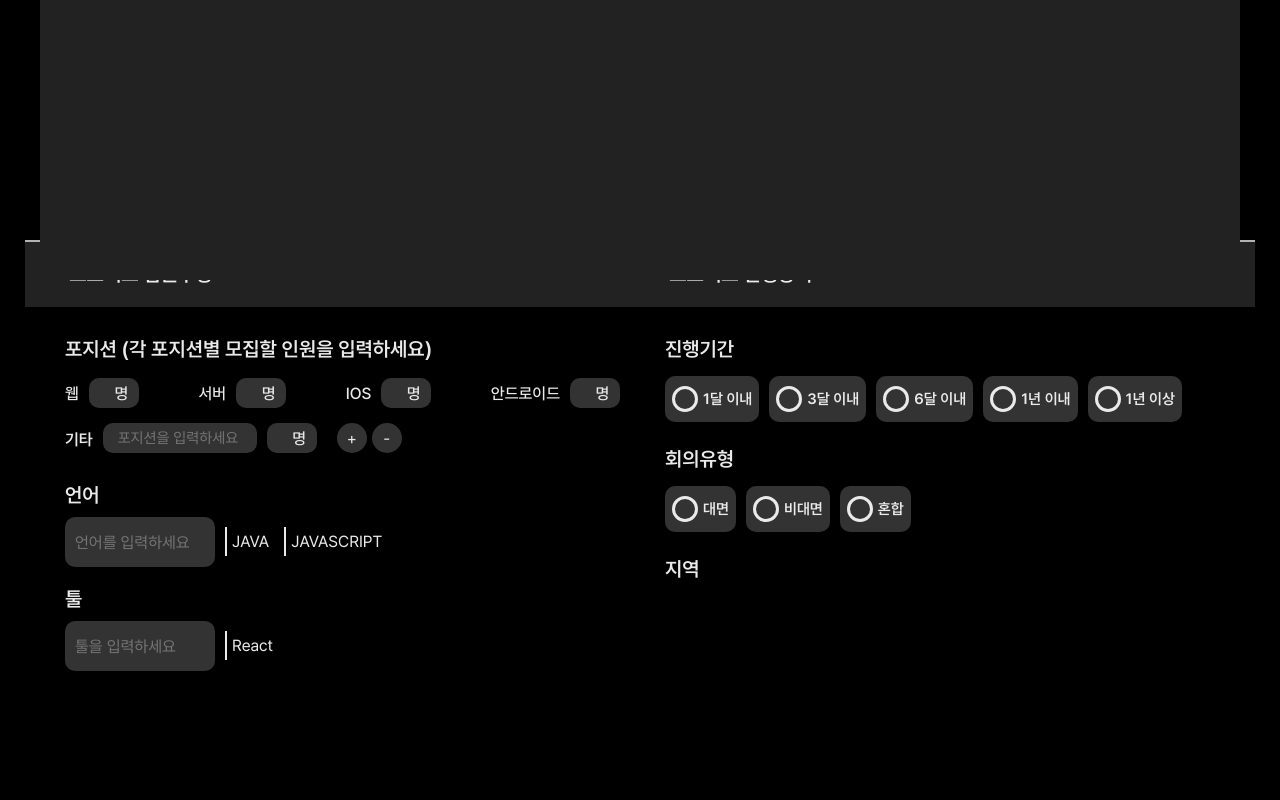
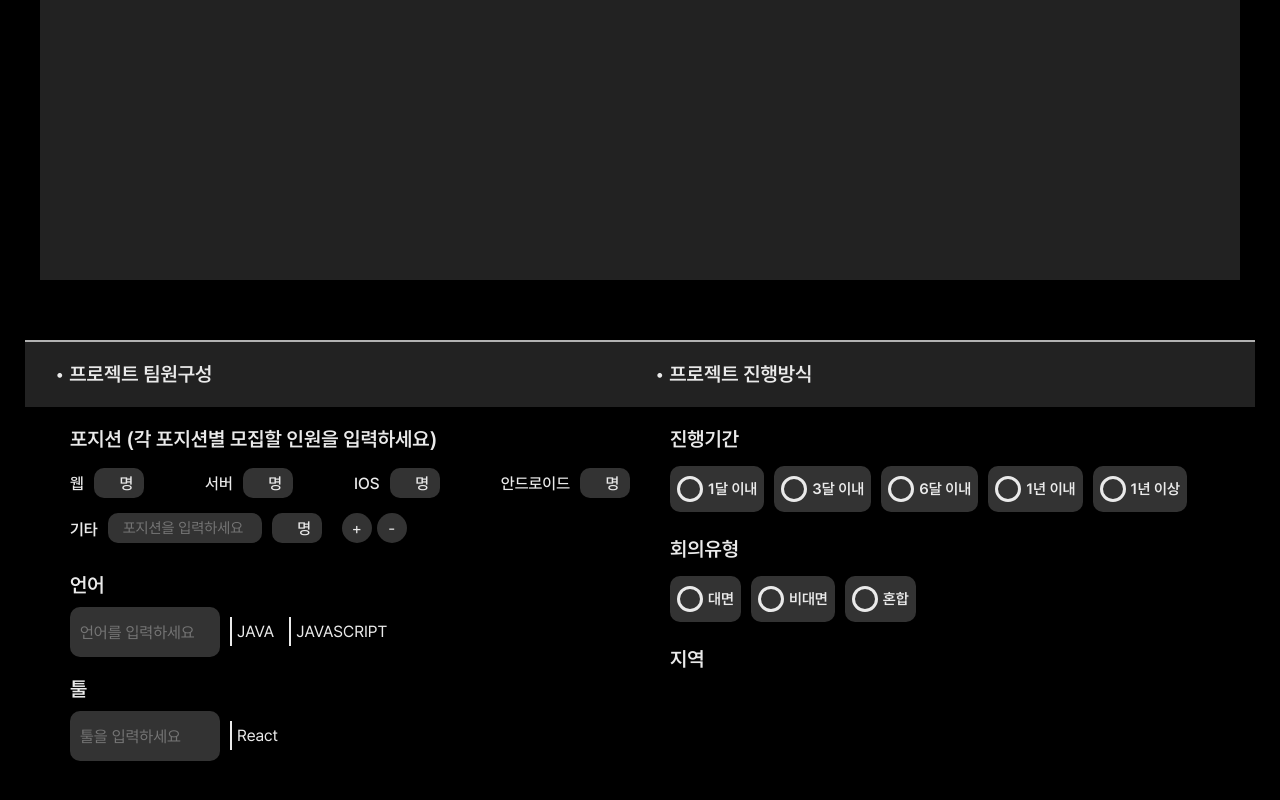
Before and after one commit to gnfnfnr/LetsGitIt, a React (Create React App) app in the folder src/main/resources/frontend/: page /TeamMatchingCreate in a window 1280 px wide. Shown: the part 680-1480 px from the top of the page. Built offline with nearby package versions, Linux system fonts and the light colour scheme.

Commit message:
style: change flex to grid

```diff
--- a/src/main/resources/frontend/src/pages/TeamMatchingCreate.tsx
+++ b/src/main/resources/frontend/src/pages/TeamMatchingCreate.tsx
@@ -5,6 +5,7 @@ import ProjectRoadmap from "../components/TeamMatching/TeamMatchingCreate/Projec
 import TeamStatus from "../components/TeamMatching/TeamMatchingCreate/TeamStatus";
 
 const Wrapper = styled.div`
+/*
   display: flex;
   flex-direction: column;
   align-items: center;
@@ -12,6 +13,16 @@ const Wrapper = styled.div`
   justify-content: center;
   margin-top: 50px;
   margin-bottom: 100px;
+  */
+  display: grid;
+grid-template-columns: 1fr;
+grid-template-rows: minmax(10px, auto) minmax(100px, 780px) minmax(30px, auto) minmax(100px, auto);
+margin-top: 50px;
+  margin-bottom: 100px;
+  justify-items: center;
+//repeat(4, minmax(100px, 800px));
+
+    //grid-auto-flow: row dense;
 `;
 
 const Title = styled.input`
@@ -30,6 +41,7 @@ const TitleContainer = styled.div`
   color: white;
   font-size: 32px;
   width: 1200px;
+  height: 50px;
   justify-content: center;
   position: relative;
 `;
@@ -62,16 +74,16 @@ const ProjectStatusContainer = styled.div`
   display: flex;
   flex-direction: row;
   justify-content: space-between;
+  width: 1200px;
   & > div {
-    margin-left: 15px;
-    padding: 10px;
+    margin-left: 30px;
     width: 50%;
   }
 `;
 
 const Bottom = styled.div`
   display: flex;
-  flex-direction: column;
+  flex-direction: row;
   width: 1200px;
 `;
 
@@ -89,6 +101,11 @@ const Button = styled.div`
   position: absolute;
   right: 10px;
   bottom: 10px;
+`;
+
+const Container = styled.div`
+  width: 700px;
+  display: flex;
 `;
 
 const TeamMatchingCreate = () => {
@@ -113,16 +130,22 @@ const TeamMatchingCreate = () => {
       <EditorWrapper>
         <Editor content={content} type="post" />
       </EditorWrapper>
+
         <ProjectStatus>
           <p>• 프로젝트 팀원구성</p>
           <p>• 프로젝트 진행방식</p>
         </ProjectStatus>
-        <Bottom>
+
+
         <ProjectStatusContainer>
+
           <TeamStatus />
+
+
           <ProjectRoadmap />
+
         </ProjectStatusContainer>
-      </Bottom>
+
     </Wrapper>
   );
 };
```
